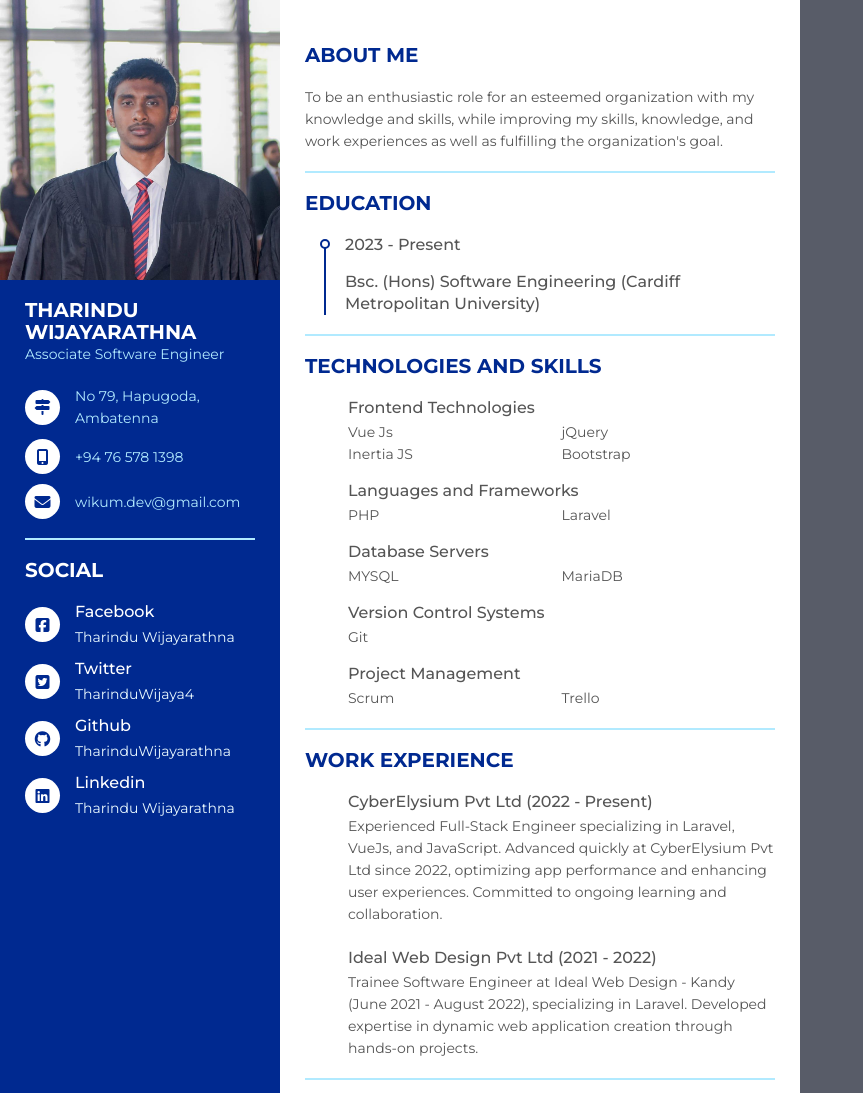
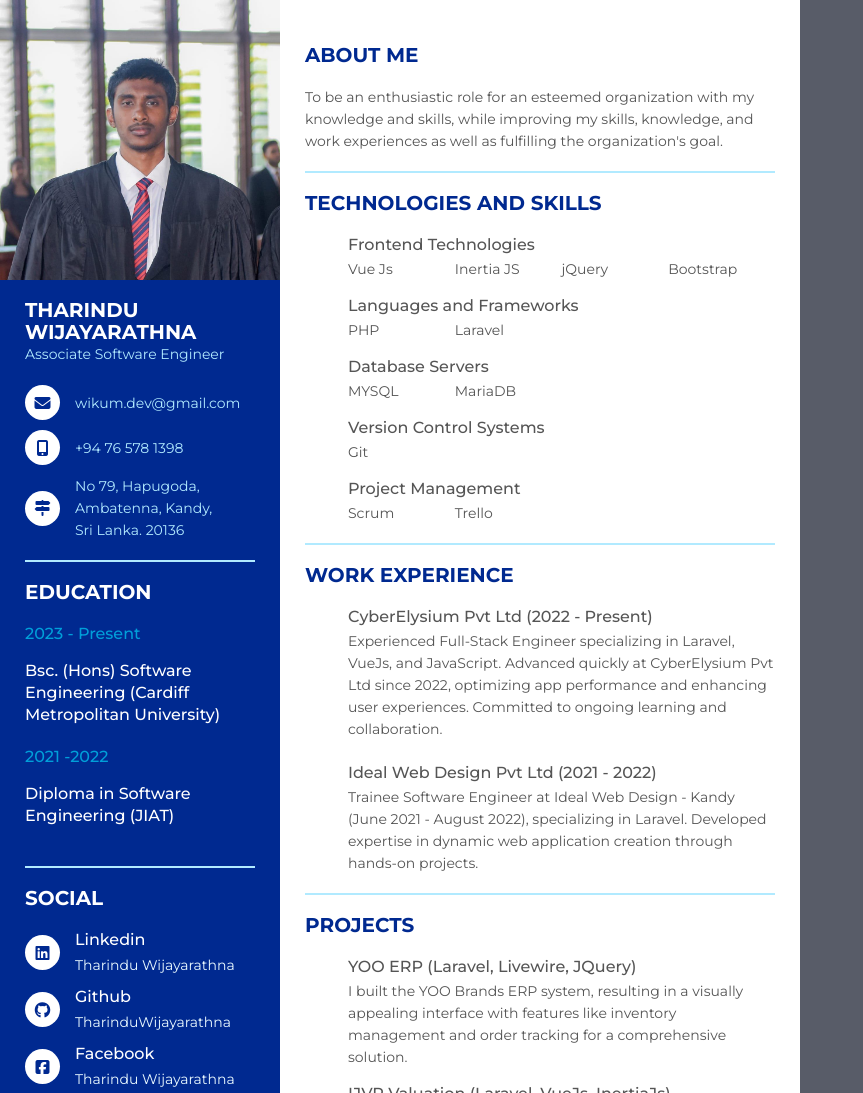
Before and after one commit to TharinduWijayarathna/Resume, a plain HTML site: page index.html in a window 1280 px wide. Shown: the top 1093 px of the page, without its empty margins (0-863 px from the left). Drawn offline with Linux system fonts and the light colour scheme.

Commit message:
changes - Lankesh

```diff
--- a/index.html
+++ b/index.html
@@ -172,14 +172,16 @@
             position: relative;
         }
 
-        .resume .resume_right ul li .date {
+        .resume .resume_left ul .date {
             font-size: 16px;
             font-weight: 500;
             margin-bottom: 15px;
+            color:#009fd9!important;
         }
 
-        .resume .resume_right ul li .info {
+        .resume .resume_left ul .info {
             margin-bottom: 20px;
+            color:#fff!important;
         }
 
         .resume .resume_right ul li:last-child .info {
@@ -271,11 +273,7 @@
 </head>
 
 <body>
-
-
-
     <script src="https://kit.fontawesome.com/b99e675b6e.js"></script>
-
     <div class="resume">
         <div class="resume_left">
             <div class="resume_profile">
@@ -290,10 +288,10 @@
                     <ul>
                         <li>
                             <div class="icon">
-                                <i class="fas fa-map-signs"></i>
+                                <i class="fas fa-envelope"></i>
                             </div>
                             <div class="data">
-                                No 79, Hapugoda, <br /> Ambatenna
+                                wikum.dev@gmail.com
                             </div>
                         </li>
                         <li>
@@ -306,12 +304,29 @@
                         </li>
                         <li>
                             <div class="icon">
-                                <i class="fas fa-envelope"></i>
+                                <i class="fas fa-map-signs"></i>
                             </div>
                             <div class="data">
-                                wikum.dev@gmail.com
+                                No 79, Hapugoda, <br /> Ambatenna, Kandy, <br /> Sri Lanka. 20136
                             </div>
                         </li>
+                    </ul>
+                </div>
+                <div class="resume_item resume_info">
+                    <div class="title">
+                        <p class="bold">Education</p>
+                    </div>
+                    <ul>
+                            <div class="date">2023 - Present</div>
+                            <div class="info">
+                                <p class="semi-bold">Bsc. (Hons) Software Engineering (Cardiff Metropolitan University)</p>
+
+                            </div>
+                            <div class="date">2021 -2022 </div>
+                            <div class="info">
+                                <p class="semi-bold">Diploma in Software Engineering (JIAT)</p>
+
+                            </div>
 
                     </ul>
                 </div>
@@ -321,6 +336,27 @@
                         <p class="bold">Social</p>
                     </div>
                     <ul>
+                        <li>
+                            <div class="icon">
+                                <i class="fab fa-linkedin"></i>
+                            </div>
+                            <div class="data">
+                                <p class="semi-bold">Linkedin</p>
+                                <p><a target="_blank"
+                                        href="https://www.linkedin.com/in/tharindu-wijayarathna-98499a203/">Tharindu
+                                        Wijayarathna</a></p>
+                            </div>
+                        </li>
+                        <li>
+                            <div class="icon">
+                                <i class="fab fa-github"></i>
+                            </div>
+                            <div class="data">
+                                <p class="semi-bold">Github</p>
+                                <p><a target="_blank"
+                                        href="https://twitter.com/TharinduWijaya4">TharinduWijayarathna</a></p>
+                            </div>
+                        </li>
                         <li>
                             <div class="icon">
                                 <i class="fab fa-facebook-square"></i>
@@ -338,27 +374,6 @@
                             <div class="data">
                                 <p class="semi-bold">Twitter</p>
                                 <p><a target="_blank" href="https://twitter.com/TharinduWijaya4">TharinduWijaya4</a></p>
-                            </div>
-                        </li>
-                        <li>
-                            <div class="icon">
-                                <i class="fab fa-github"></i>
-                            </div>
-                            <div class="data">
-                                <p class="semi-bold">Github</p>
-                                <p><a target="_blank"
-                                        href="https://twitter.com/TharinduWijaya4">TharinduWijayarathna</a></p>
-                            </div>
-                        </li>
-                        <li>
-                            <div class="icon">
-                                <i class="fab fa-linkedin"></i>
-                            </div>
-                            <div class="data">
-                                <p class="semi-bold">Linkedin</p>
-                                <p><a target="_blank"
-                                        href="https://www.linkedin.com/in/tharindu-wijayarathna-98499a203/">Tharindu
-                                        Wijayarathna</a></p>
                             </div>
                         </li>
                     </ul>
@@ -399,20 +414,7 @@
                     </li>
                 </ul>
             </div> -->
-            <div class="resume_item resume_education">
-                <div class="title">
-                    <p class="bold">Education</p>
-                </div>
-                <ul>
-                    <li>
-                        <div class="date">2023 - Present</div>
-                        <div class="info">
-                            <p class="semi-bold">Bsc. (Hons) Software Engineering (Cardiff Metropolitan University)</p>
 
-                        </div>
-                    </li>
-                </ul>
-            </div>
 
             <div class="resume_item resume_education">
                 <div class="title">
@@ -422,15 +424,27 @@
                 <div class="info">
                     <p class="semi-bold" style="margin-bottom: 2px; margin-left: 43px;">Frontend Technologies</p>
                     <div style="display: flex; margin-left: 43px;">
-                        <div style="width: 50%;">
+                        <div style="width: 25%;">
                             <ol>
                                 <li>Vue Js</li>
-                                <li>Inertia JS</li>
+
                             </ol>
                         </div>
-                        <div style="width: 50%;">
+                        <div style="width: 25%;">
+                            <ol>
+                                <li>Inertia JS</li>
+
+                            </ol>
+                        </div>
+                        <div style="width: 25%;">
                             <ol>
                                 <li>jQuery</li>
+
+                            </ol>
+                        </div>
+                        <div style="width: 25%;">
+                            <ol>
+
                                 <li>Bootstrap</li>
                             </ol>
                         </div>
@@ -440,12 +454,12 @@
                 <div class="info" style="margin-top: 15px;">
                     <p class="semi-bold" style="margin-bottom: 2px; margin-left: 43px;">Languages and Frameworks</p>
                     <div style="display: flex; margin-left: 43px;">
-                        <div style="width: 50%;">
+                        <div style="width: 25%;">
                             <ol>
                                 <li>PHP</li>
                             </ol>
                         </div>
-                        <div style="width: 50%;">
+                        <div style="width: 25%;">
                             <ol>
                                 <li>Laravel</li>
                             </ol>
@@ -456,12 +470,12 @@
                 <div class="info" style="margin-top: 15px;">
                     <p class="semi-bold" style="margin-bottom: 2px; margin-left: 43px;">Database Servers</p>
                     <div style="display: flex; margin-left: 43px;">
-                        <div style="width: 50%;">
+                        <div style="width: 25%;">
                             <ol>
                                 <li>MYSQL</li>
                             </ol>
                         </div>
-                        <div style="width: 50%;">
+                        <div style="width: 25%;">
                             <ol>
                                 <li>MariaDB</li>
                             </ol>
@@ -473,7 +487,7 @@
                 <div class="info" style="margin-top: 15px;">
                     <p class="semi-bold" style="margin-bottom: 2px; margin-left: 43px;">Version Control Systems</p>
                     <div style="display: flex; margin-left: 43px;">
-                        <div style="width: 50%;">
+                        <div style="width: 25%;">
                             <ol>
                                 <li>Git</li>
                             </ol>
@@ -483,12 +497,12 @@
                 <div class="info" style="margin-top: 15px;">
                     <p class="semi-bold" style="margin-bottom: 2px; margin-left: 43px;">Project Management</p>
                     <div style="display: flex; margin-left: 43px;">
-                        <div style="width: 50%;">
+                        <div style="width: 25%;">
                             <ol>
                                 <li>Scrum</li>
                             </ol>
                         </div>
-                        <div style="width: 50%;">
+                        <div style="width: 25%;">
                             <ol>
                                 <li>Trello</li>
                             </ol>
@@ -527,10 +541,7 @@
                 </div>
             </div>
 
-            <br>
-            <br>
-            <br>
-            <br>
+
 
             <div class="resume_item resume_education">
                 <div class="title">
```
